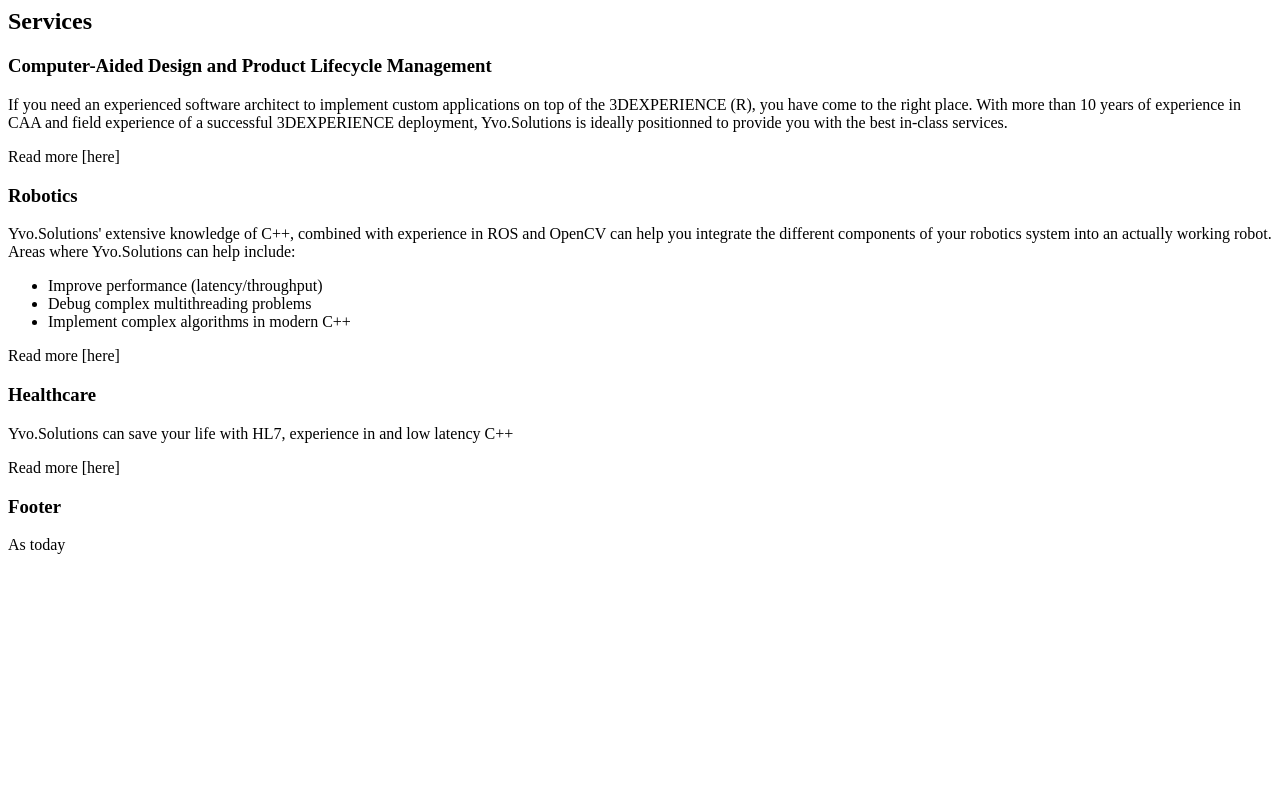
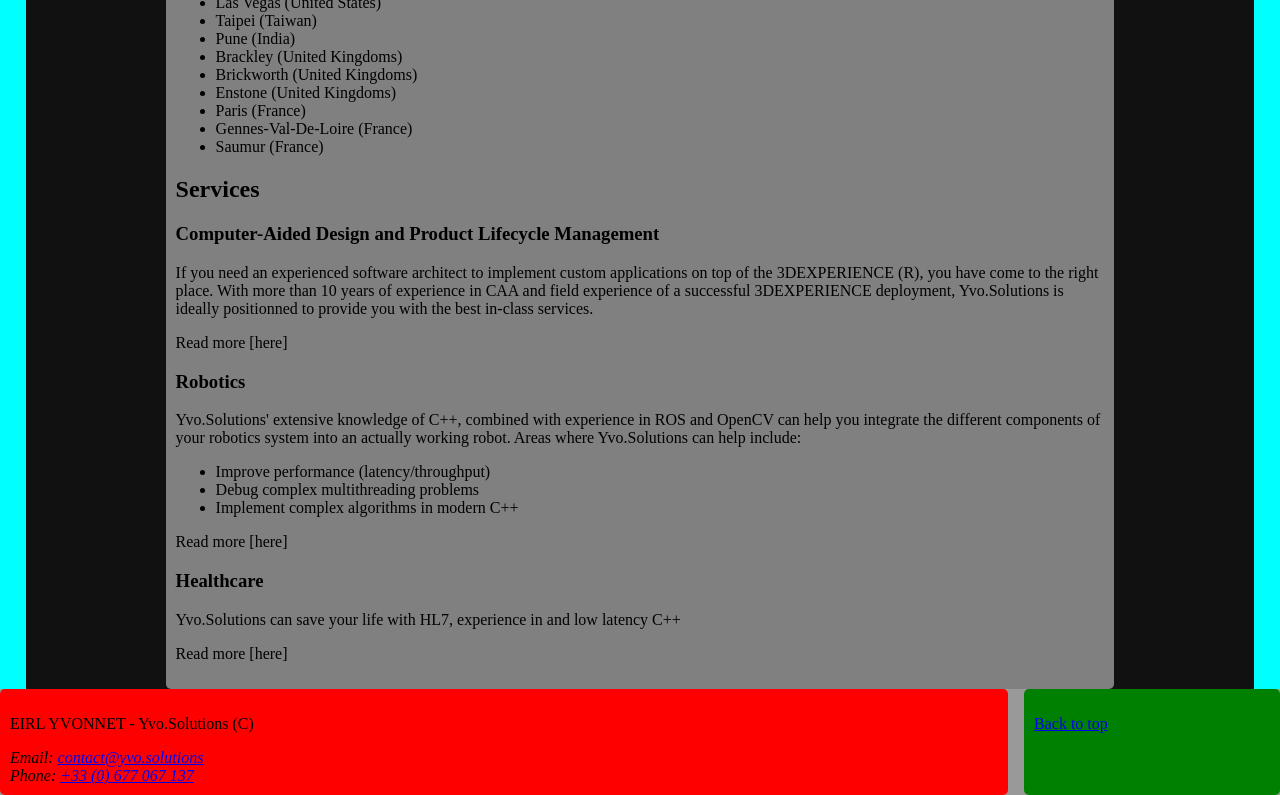
Before and after one commit to yvo-solutions/yvo-solutions-website, an Eleventy site: page src/index.md in a window 1280 px wide. Shown: the part 1130-1925 px from the top of the page. Before the commit the page ends 1700 px from the top, so only its background shows below. Built offline with nearby package versions, Linux system fonts and the light colour scheme; Eleventy itself is replaced by a stand-in of ours; files that its build step writes are made by us from their sources.

Commit message:
First version of css grid

```diff
--- a/src/css/main.css
+++ b/src/css/main.css
@@ -0,0 +1,74 @@
+body {
+    margin: 0px;
+    background-color: aqua;
+}
+
+main {
+    background-color: #111;
+}
+
+main, header, footer {
+    display: grid;
+    grid-gap: 1em;
+    grid-template-areas:
+        "left"
+        "content"
+        "right";
+}
+
+header, footer {
+    background-color: #999;
+}
+
+.left {
+    grid-area: left;
+    background-color: red;
+}
+
+.right {
+    grid-area: right;
+    background-color: green;
+}
+
+.content {
+    grid-area: content;
+    background-color: grey;
+}
+
+.left, .right, .content {
+    border-radius: 5px;
+    padding: 10px;
+}
+
+@media only screen and (min-width: 500px) {
+    main {
+        grid-template-columns: 20% auto;
+        grid-template-areas:
+            "left  content"
+            "right right";
+    }
+
+    header, footer {
+        grid-template-areas:
+            "left right"
+    }
+
+    header {
+        grid-template-columns: 20% auto;
+    }
+
+    footer {
+        grid-template-columns: auto 20%;
+    }
+}
+
+@media only screen and (min-width: 600px) {
+    main {
+        margin-left: 2%;
+        margin-right: 2%;
+        grid-gap: 20px;
+        grid-template-columns: 120px auto 120px;
+        grid-template-areas:
+            "left content right";
+    }
+}
--- a/src/includes/layouts/base.njk
+++ b/src/includes/layouts/base.njk
@@ -16,8 +16,11 @@
   </head>
   <body>
     {% include "layouts/header.njk" %}
-    {% include "layouts/menu.njk" %}
-    {{ content | safe }}
+    <main>
+      <div class="content">
+        {{ content | safe }}
+      </div>
+    </main>
     {% include "layouts/footer.njk" %}
     <script async="async" src="js/main.js"></script>
   </body>
--- a/src/includes/layouts/footer.njk
+++ b/src/includes/layouts/footer.njk
@@ -0,0 +1,17 @@
+<footer>
+    <div class="left">
+        <p>EIRL YVONNET - Yvo.Solutions (C)</p>
+        <address>
+            Email:
+            <a href="mailto:contact@yvo.solutions">contact@yvo.solutions</a>
+            <br/>
+            Phone:
+            <a href="tel:+33-677-067-137">+33 (0) 677 067 137</a>
+        </address>
+    </div>
+    <div class="right">
+        <p>
+            <a href="#">Back to top</a>
+        </p>
+    </div>
+</footer>
--- a/src/includes/layouts/header.njk
+++ b/src/includes/layouts/header.njk
@@ -0,0 +1,11 @@
+<header>
+    <div class="left">
+        <p class="logo">
+            <!-- <a href="/">{!%%% include "svg/logo_yvo_solutions.svg" %%%!}</a> -->
+            Logo
+        </p>
+    </div>
+    <div class="right">
+        {% include "layouts/menu.njk" %}
+    </div>
+</header>
--- a/src/includes/layouts/menu.njk
+++ b/src/includes/layouts/menu.njk
@@ -0,0 +1,8 @@
+<nav class="main_menu">
+    <ul>
+        <li>Services</li>
+        <li>Technologies</li>
+        <li>News</li>
+        <li>Contact</li>
+    </ul>
+</nav>
--- a/src/index.md
+++ b/src/index.md
@@ -1,6 +1,6 @@
 ---
-title: Home - Yvo.Solutions
-summary: Homepage of Yvo.Solutions - Software Engineering Consultancy.
+title: Yvo.Solutions
+summary: Yvo.Solutions - Software Consulting.
 url: /index.html
 layout: layouts/base.njk
 ---
@@ -13,8 +13,9 @@ layout: layouts/base.njk
 
 [comment]: <> (Let's give birth to your software ideas.)
 
-Your software.
-For real.
+[comment]: <> (Donnons vie à vos projets informatiques.)
+
+Fast and robust **software** <span>for your **business**</span>.
 
 ## Menu
 
@@ -42,8 +43,9 @@ For real.
 
 [comment]: <> (TODO: find something more catchy...)
 
-Yvo.Solutions provides consulting services in the fields of Computer Aided Design (CAD), Robotics and Healthcare. It specializes in C++ and high performance applications, and focuses on software quality.
-Yvo.Solutions is based in France and can operate in European Union.
+Yvo.Solutions provides software engineering and consulting services in the fields of Computer Aided Design (CAD), Robotics and Healthcare. Yvo.Solutions specializes in C++ and high performance applications, and focuses on software quality.
+
+Yvo.Solutions is based in France and can operate across European Union.
 
 ## References
 
@@ -106,7 +108,3 @@ Read more [here]
 Yvo.Solutions can save your life with HL7, experience in and low latency C++
 
 Read more [here]
-
-### Footer
-
-As today
```
